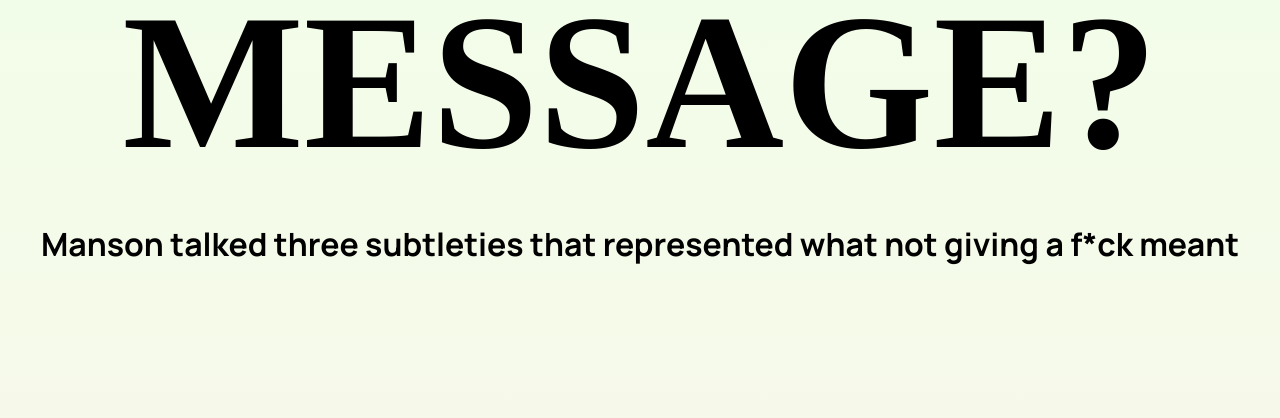
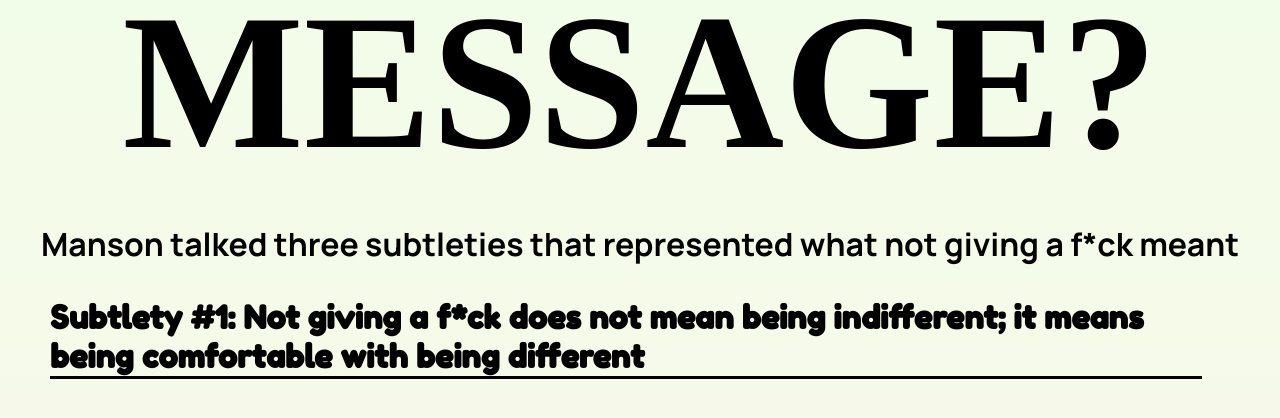
Before and after one commit to truongmleon/ENG111-Portfolio, a React (Vite) app: page / in a window 1280 px wide. Shown: the part 4533-4951 px from the top of the page. Built offline with nearby package versions, Linux system fonts and the light colour scheme; a web font is replaced by a local one.

Commit message:
thinking of message

```diff
--- a/src/components/Message.tsx
+++ b/src/components/Message.tsx
@@ -8,7 +8,10 @@ const Message = () => {
             </div>
             <h3 data-aos="zoom-out-up" id="lead-in">Manson talked three subtleties that represented what not giving a f*ck meant</h3>
             <article>
-
+                <h3 className="subtlety-header">
+                Subtlety #1: Not giving a f*ck does not mean being indifferent; it
+                means being comfortable with being different
+                </h3>
             </article>
         </div>
     )
--- a/src/styles/message/styles.css
+++ b/src/styles/message/styles.css
@@ -19,4 +19,13 @@
   text-align: center;
   font-size: 2em;
   font-family: "Manrope", sans-serif;
+}
+
+.subtlety-header {
+  font-family: "Fredoka One", cursive;
+  position: relative;
+  width: 90%;
+  left: 50px;
+  font-size: 2em;
+  border-bottom: 3px solid #000;
 }/*# sourceMappingURL=styles.css.map */
--- a/src/styles/message/styles.scss
+++ b/src/styles/message/styles.scss
@@ -21,3 +21,12 @@
     font-size: 2em;
     font-family: 'Manrope', sans-serif;
 }
+
+.subtlety-header {
+    font-family: 'Fredoka One', cursive;
+    position: relative;
+    width: 90%;
+    left: 50px;
+    font-size: 2em;
+    border-bottom: 3px solid #000;
+}
```
Also changed, not shown: 1 other file (tests, documents, lock files or other folders).
